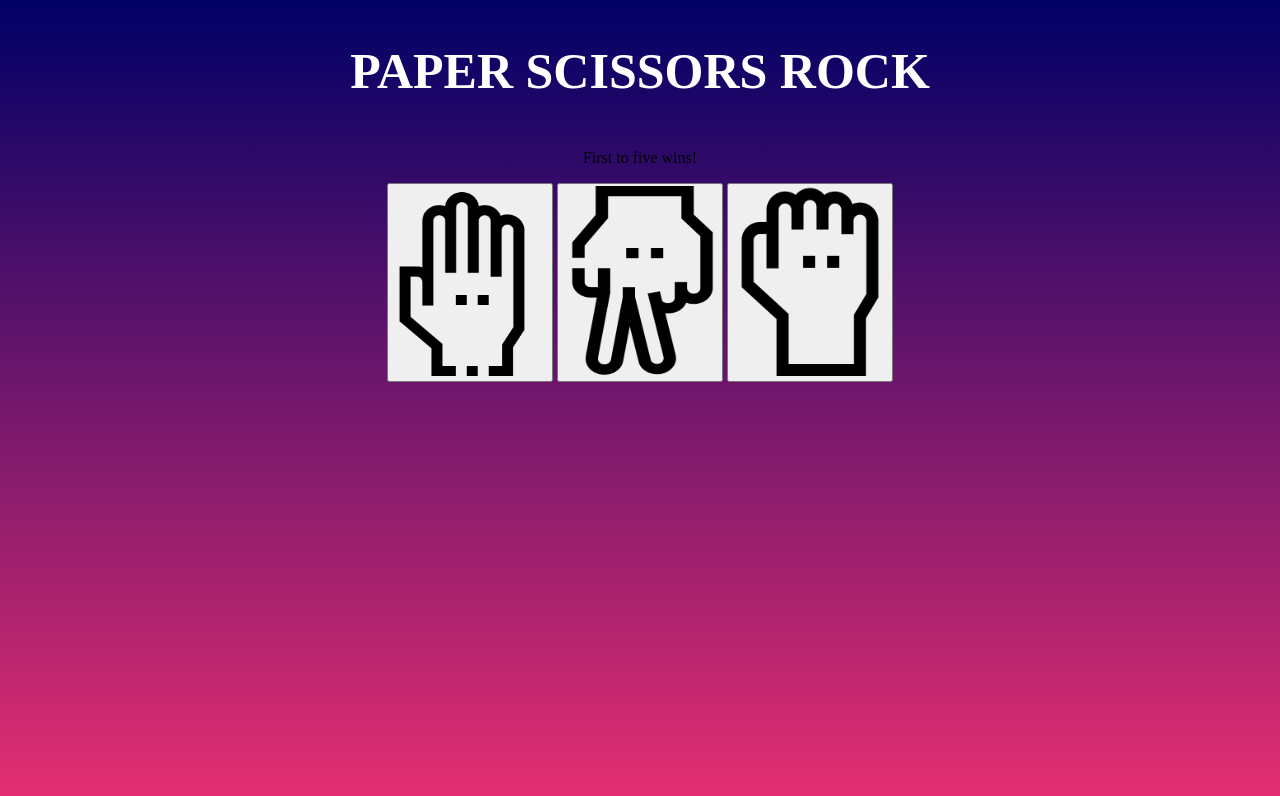
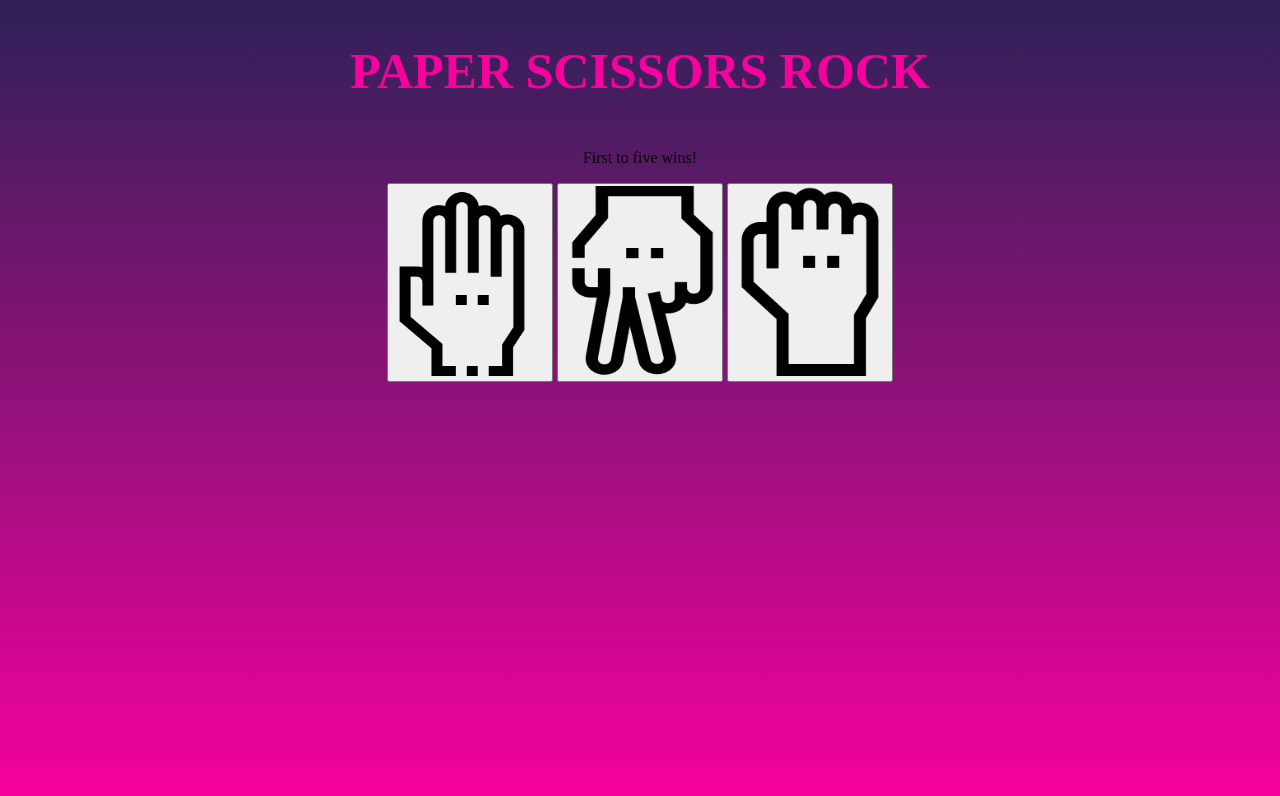
Before and after one commit to temporarynamelol/paperScissorsRock, a plain HTML site: page index.html in a window 1280 px wide. Drawn offline with Linux system fonts and the light colour scheme; a web font is replaced by a local one.

Commit message:
Change color of background gradient and header

```diff
--- a/styles.css
+++ b/styles.css
@@ -5,12 +5,12 @@
 
 html {
     height: 100%;
-    background-image: linear-gradient(to top, #e52e71, #000066);
+    background-image: linear-gradient(to bottom, #2E2157, #F6019D);
 }
 
 .Logo {
     font-family: 'horseman';
-    color: white;
+    color: #F6019D;
     font-size: 50px;
 }
 .mainPage {
```
